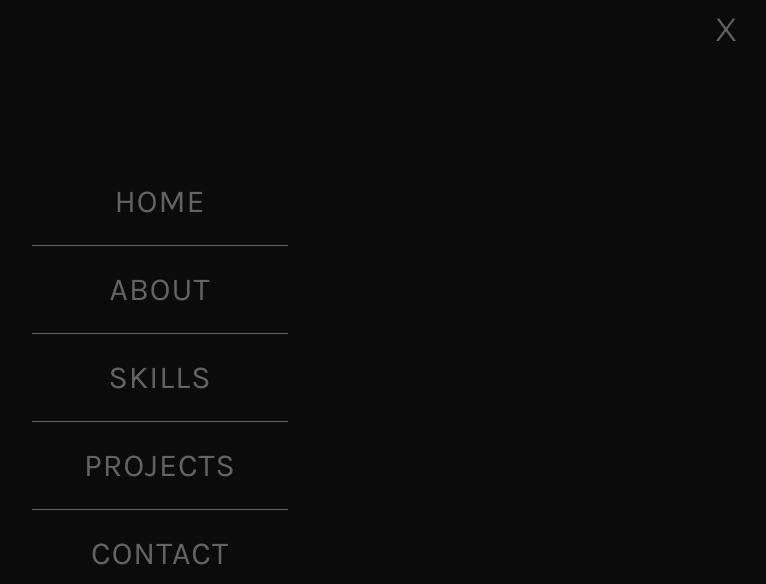
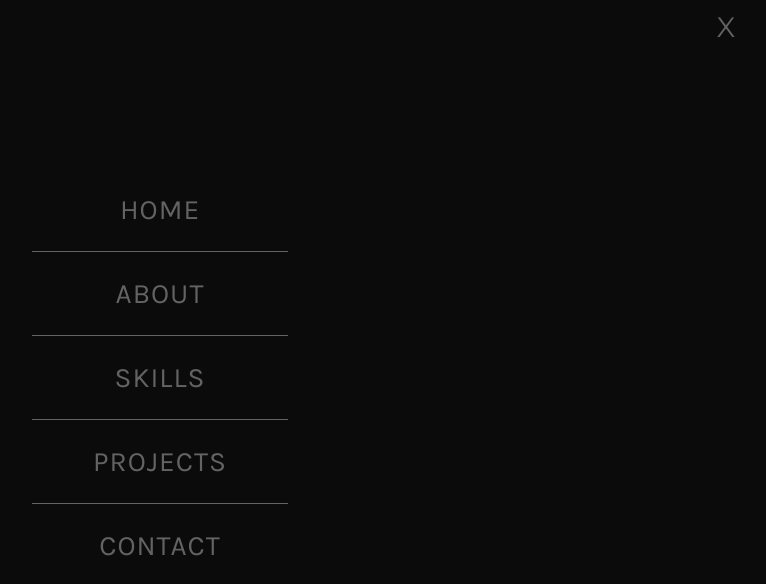
Before and after one commit to jcbryant35/portfolio, a plain HTML site: page contact.html in a window 1280 px wide. Both pictures are taken after a click on the element 1250 px from the left and 25 px from the top of the page. Shown: the top 584 px of the page, without its empty margins (480-1246 px from the left). Drawn offline with Linux system fonts and the light colour scheme.

Commit message:
Update contact_styles.css

```diff
--- a/styles/contact_styles.css
+++ b/styles/contact_styles.css
@@ -28,7 +28,7 @@ main {
 }
 
 #overLay {
-  background-color: rgba(11, 11, 11, 0.7);
+  background-color: rgba(11, 11, 11, 0.5);
   height: 100vh;
   width: 100vw;
 }
@@ -158,7 +158,7 @@ nav #navBtn .lineThree {
 
 #navMenu li {
   color: #f9f9f9;
-  font-size: 4vh;
+  font-size: 3.5vh;
   margin-top: 5px;
   font-family: "Karla";
   list-style-type: none;
@@ -184,7 +184,7 @@ nav #navBtn .lineThree {
   position: absolute;
   top: 10px;
   right: 10px;
-  font-size: 4vh;
+  font-size: 3.5vh;
   font-family: "Montserrat";
 }
 
@@ -246,7 +246,7 @@ input {
 
 #socialMedia {
   position: absolute;
-  top: 85vh;
+  top: 80vh;
   font-size: 30px;
   color: #737373;
 }
```
